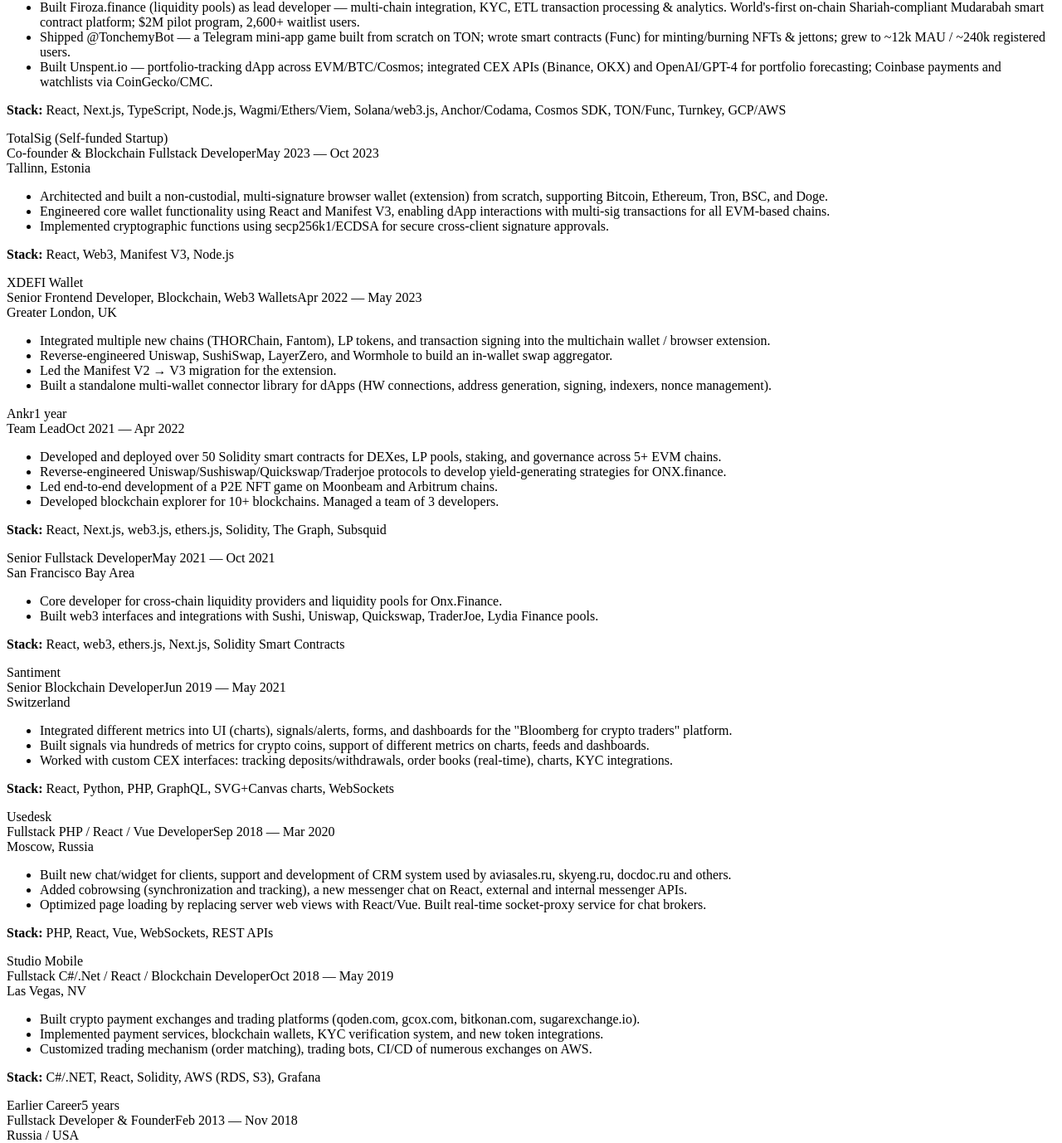
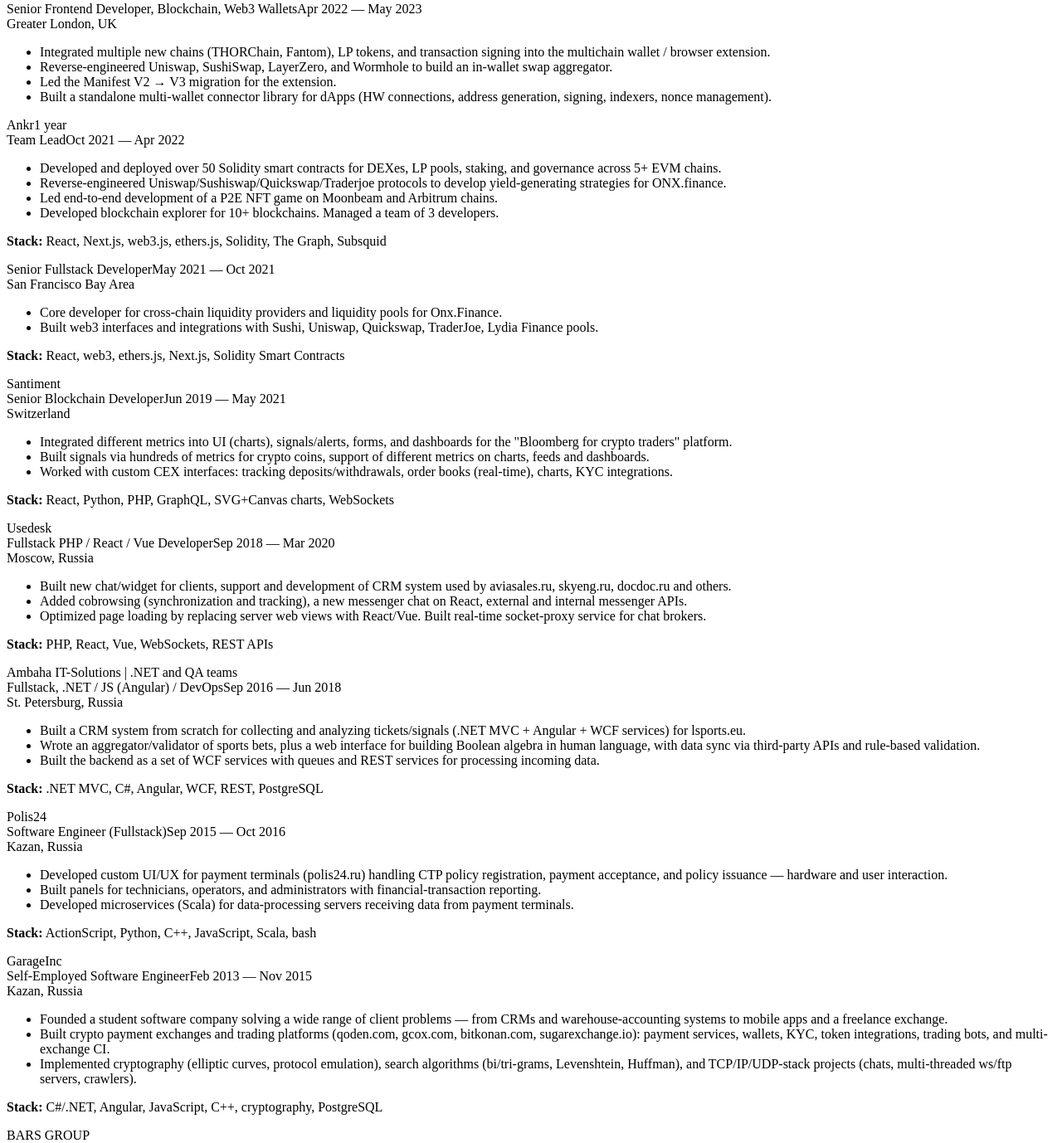
Before and after one commit to GarageInc/cv-template, a React (Vite) app: page / in a window 1280 px wide. Shown: the part 1364-2742 px from the top of the page at 83% size. Built offline with nearby package versions, Linux system fonts and the light colour scheme; the HTML template or start-up script is replaced by a standard one.

Commit message:
chore: upd descriptions

```diff
--- a/src/data/resumeData.ts
+++ b/src/data/resumeData.ts
@@ -77,23 +77,6 @@
       ],
     },
     {
-      company: 'SilentSwap (SquidGrow)',
-      roles: [
-        {
-          title: 'Senior Blockchain Developer, Consulting',
-          period: 'Sep 2025 — Present',
-          location: 'Remote',
-          highlights: [
-            'Developed SDK (@silentswap/sdk) and core swap infrastructure for SilentSwap — privacy-focused, non-custodial, cross-chain DEX aggregator on Secret Network. Platform processed $7.8M+ in swap volume.',
-            'Engineered private swap routing through Secret Network\'s encrypted smart contracts (Decentralized Confidential Computing), Shade Protocol liquidity, and Axelar bridge.',
-            'Integrated Relay and deBridge for cross-chain bridging across 8 chains: Ethereum, BNB, Polygon, Arbitrum, Optimism, Avalanche, Base, Solana.',
-            'Codebase audited by Hacken (10/10) and CertiK (10/10) — zero critical vulnerabilities.',
-          ],
-          stack: 'TypeScript, Secret Network, Shade Protocol, Axelar, deBridge, Relay, Solana',
-        },
-      ],
-    },
-    {
       company: 'Intensity Labs (Shogun Finance)',
       roles: [
         {
@@ -122,24 +105,9 @@
             'Built Firoza.finance (liquidity pools) as lead developer — multi-chain integration, KYC, ETL transaction processing & analytics. World\'s-first on-chain Shariah-compliant Mudarabah smart contract platform; $2M pilot program, 2,600+ waitlist users.',
             'Shipped @TonchemyBot — a Telegram mini-app game built from scratch on TON; wrote smart contracts (Func) for minting/burning NFTs & jettons; grew to ~12k MAU / ~240k registered users.',
             'Built Unspent.io — portfolio-tracking dApp across EVM/BTC/Cosmos; integrated CEX APIs (Binance, OKX) and OpenAI/GPT-4 for portfolio forecasting; Coinbase payments and watchlists via CoinGecko/CMC.',
+            'Built totalsig.com — a non-custodial, multi-signature browser wallet (extension) from scratch, supporting Bitcoin, Ethereum, Tron, BSC, and Doge; secp256k1/ECDSA for secure cross-client signature approvals.',
           ],
           stack: 'React, Next.js, TypeScript, Node.js, Wagmi/Ethers/Viem, Solana/web3.js, Anchor/Codama, Cosmos SDK, TON/Func, Turnkey, GCP/AWS',
-        },
-      ],
-    },
-    {
-      company: 'TotalSig (Self-funded Startup)',
-      roles: [
-        {
-          title: 'Co-founder & Blockchain Fullstack Developer',
-          period: 'May 2023 — Oct 2023',
-          location: 'Tallinn, Estonia',
-          highlights: [
-            'Architected and built a non-custodial, multi-signature browser wallet (extension) from scratch, supporting Bitcoin, Ethereum, Tron, BSC, and Doge.',
-            'Engineered core wallet functionality using React and Manifest V3, enabling dApp interactions with multi-sig transactions for all EVM-based chains.',
-            'Implemented cryptographic functions using secp256k1/ECDSA for secure cross-client signature approvals.',
-          ],
-          stack: 'React, Web3, Manifest V3, Node.js',
         },
       ],
     },
@@ -220,36 +188,66 @@
       ],
     },
     {
-      company: 'Studio Mobile',
+      company: 'Ambaha IT-Solutions | .NET and QA teams',
       roles: [
         {
-          title: 'Fullstack C#/.Net / React / Blockchain Developer',
-          period: 'Oct 2018 — May 2019',
-          location: 'Las Vegas, NV',
+          title: 'Fullstack, .NET / JS (Angular) / DevOps',
+          period: 'Sep 2016 — Jun 2018',
+          location: 'St. Petersburg, Russia',
           highlights: [
-            'Built crypto payment exchanges and trading platforms (qoden.com, gcox.com, bitkonan.com, sugarexchange.io).',
-            'Implemented payment services, blockchain wallets, KYC verification system, and new token integrations.',
-            'Customized trading mechanism (order matching), trading bots, CI/CD of numerous exchanges on AWS.',
+            'Built a CRM system from scratch for collecting and analyzing tickets/signals (.NET MVC + Angular + WCF services) for lsports.eu.',
+            'Wrote an aggregator/validator of sports bets, plus a web interface for building Boolean algebra in human language, with data sync via third-party APIs and rule-based validation.',
+            'Built the backend as a set of WCF services with queues and REST services for processing incoming data.',
           ],
-          stack: 'C#/.NET, React, Solidity, AWS (RDS, S3), Grafana',
+          stack: '.NET MVC, C#, Angular, WCF, REST, PostgreSQL',
         },
       ],
     },
     {
-      company: 'Earlier Career',
-      totalDuration: '5 years',
+      company: 'Polis24',
       roles: [
         {
-          title: 'Fullstack Developer & Founder',
-          period: 'Feb 2013 — Nov 2018',
-          location: 'Russia / USA',
+          title: 'Software Engineer (Fullstack)',
+          period: 'Sep 2015 — Oct 2016',
+          location: 'Kazan, Russia',
           highlights: [
-            'Think Ministry (Georgia, USA) — Rewrote CRM system from scratch on .NET/Angular. Legacy migration, SQL optimization, security testing.',
-            'Ambaha IT-Solutions (St. Petersburg) — Built CRM/ERP systems, sports betting aggregator/validator. .NET, Angular, PostgreSQL, ClickHouse.',
-            'Polis24 (Kazan) — Payment terminal UI/UX, microservices for terminal data processing. Python, C++, Scala.',
-            'GarageInc (Founded) — Student software company. Built cryptography apps (elliptic curves), mobile apps, and CRM tools.',
+            'Developed custom UI/UX for payment terminals (polis24.ru) handling CTP policy registration, payment acceptance, and policy issuance — hardware and user interaction.',
+            'Built panels for technicians, operators, and administrators with financial-transaction reporting.',
+            'Developed microservices (Scala) for data-processing servers receiving data from payment terminals.',
           ],
-          stack: '.NET, Angular, C#, Python, C++, Scala, PostgreSQL, Oracle',
+          stack: 'ActionScript, Python, C++, JavaScript, Scala, bash',
+        },
+      ],
+    },
+    {
+      company: 'GarageInc',
+      roles: [
+        {
+          title: 'Self-Employed Software Engineer',
+          period: 'Feb 2013 — Nov 2015',
+          location: 'Kazan, Russia',
+          highlights: [
+            'Founded a student software company solving a wide range of client problems — from CRMs and warehouse-accounting systems to mobile apps and a freelance exchange.',
+            'Built crypto payment exchanges and trading platforms (qoden.com, gcox.com, bitkonan.com, sugarexchange.io): payment services, wallets, KYC, token integrations, trading bots, and multi-exchange CI.',
+            'Implemented cryptography (elliptic curves, protocol emulation), search algorithms (bi/tri-grams, Levenshtein, Huffman), and TCP/IP/UDP-stack projects (chats, multi-threaded ws/ftp servers, crawlers).',
+          ],
+          stack: 'C#/.NET, Angular, JavaScript, C++, cryptography, PostgreSQL',
+        },
+      ],
+    },
+    {
+      company: 'BARS GROUP',
+      roles: [
+        {
+          title: 'ASP.NET + Ext.js Developer',
+          period: 'Oct 2014 — Jun 2015',
+          location: 'Kazan, Russia',
+          highlights: [
+            'Developed and supported budget-reporting web applications on the ASP.NET MVC framework, writing server-side C# modules following OOP/design principles.',
+            'Refactored and optimized existing modules; integrated third-party systems via WCF services; extended the client side with jQuery and ExtJS 3.',
+            'Designed database structures, migrations, queries, views, and stored procedures (Oracle, PostgreSQL) via NHibernate; configured CI and test-server deployments.',
+          ],
+          stack: 'ASP.NET MVC, C#, ExtJS 3, jQuery, WCF, Oracle, PostgreSQL, NHibernate',
         },
       ],
     },
```
